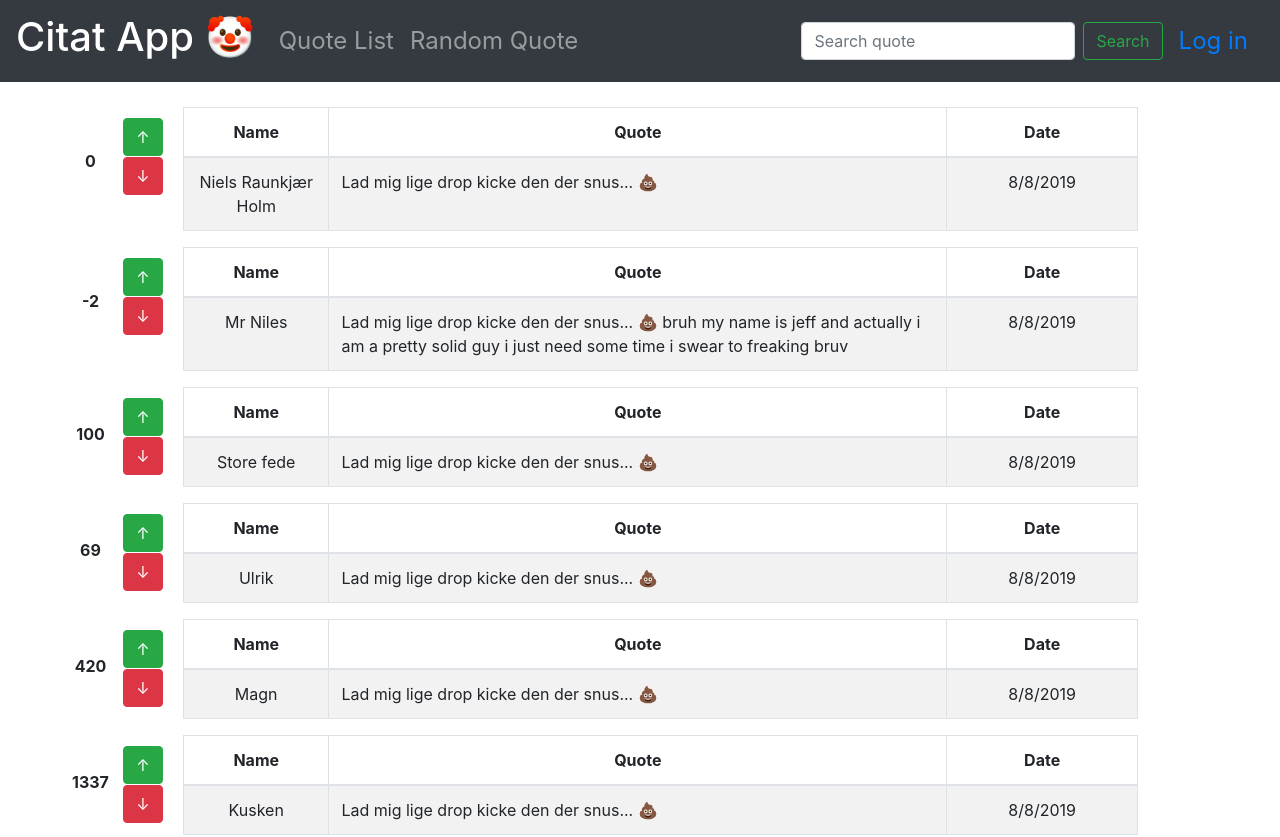
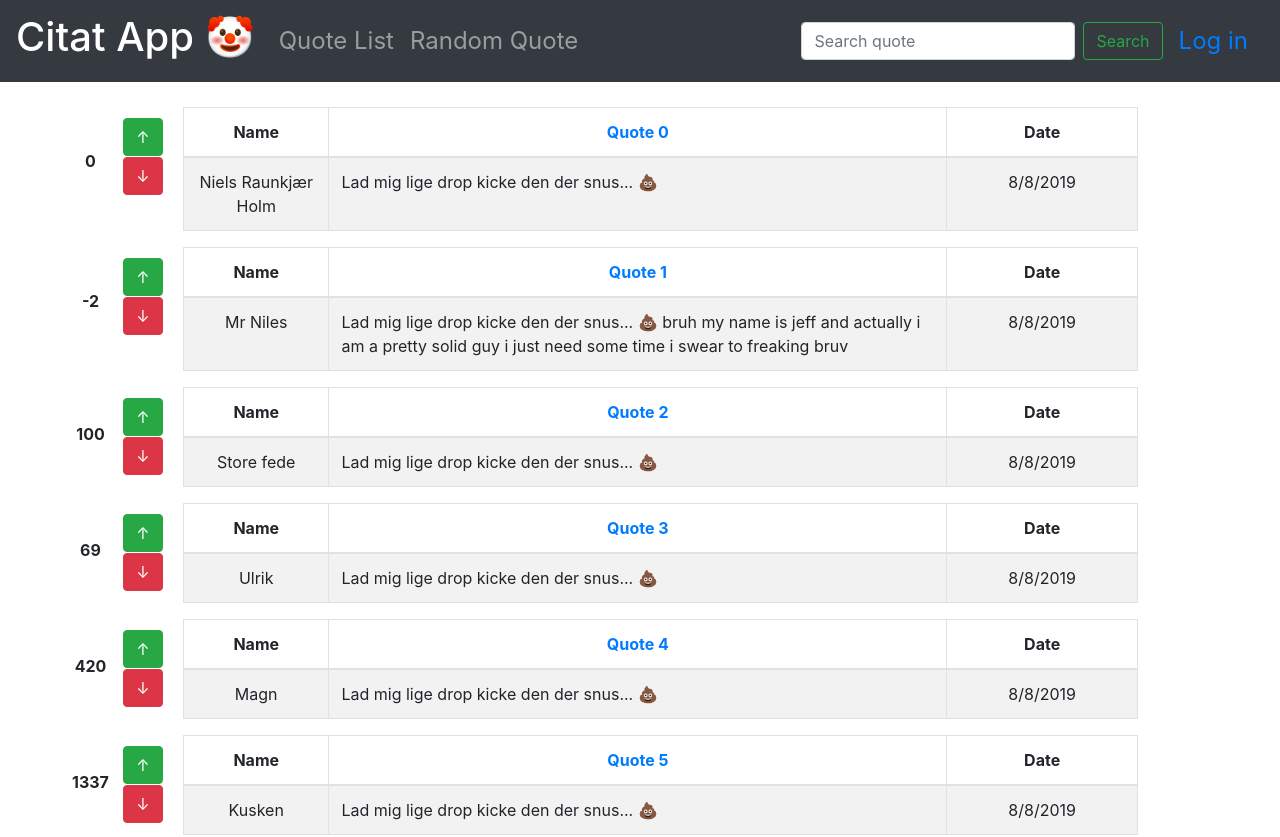
Before and after one commit to nrholm1/citat-app, a React (Create React App) app in the folder app/: page / in a window 1280 px wide. Shown: the top 837 px of the page. Built offline with nearby package versions, Linux system fonts and the light colour scheme.

Commit message:
Improve navigation, etc.

```diff
--- a/app/src/components/quote/quote-card.tsx
+++ b/app/src/components/quote/quote-card.tsx
@@ -3,7 +3,7 @@ import { Table, Button } from 'react-bootstrap';
 import Quote from '../../models/quote';
 import './quote-card.css';
 import QuoteService from '../../services/quote-service';
-import { useLocation } from 'react-router-dom'
+import { Link, useLocation } from 'react-router-dom'
 
 enum VoteState {
     NO,
@@ -96,7 +96,9 @@ function QuoteCard(props: any) {
                 <thead>
                     <tr>
                         <th>Name</th>
-                        <th>Quote</th>
+                        <th>
+                            <Link to={`/quote/${data.id}`}>Quote {data.id}</Link>
+                        </th>
                         <th>Date</th>
                     </tr>
                 </thead>
```
